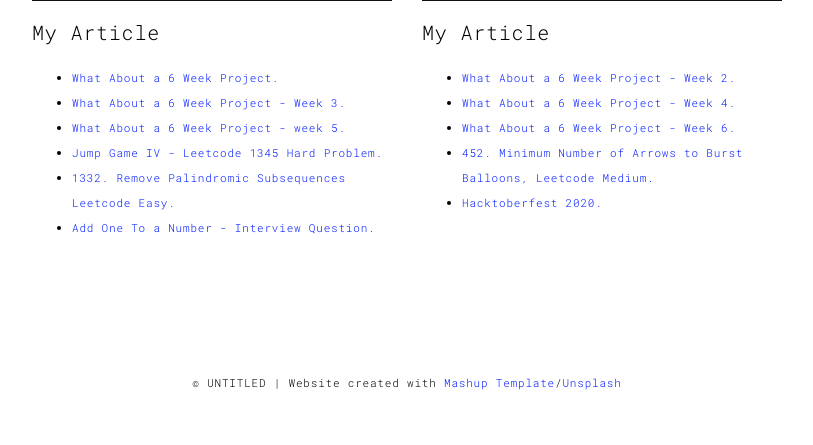
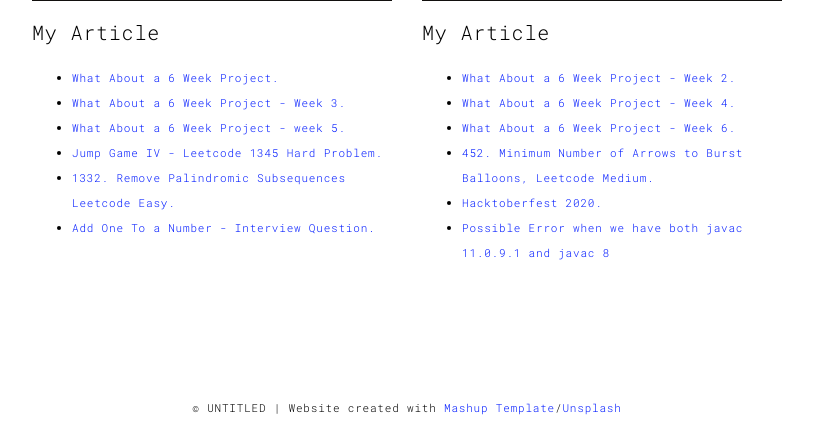
Before and after one commit to Rohithv07/PORTFO, a Flask app: template templates/work6.html in a window 1280 px wide. Shown: the part 844-1289 px from the top of the page, without its empty margins (233-1046 px from the left). Before the commit the page ends 1234 px from the top, so only its background shows below. Run offline with Flask 2, Linux system fonts and the light colour scheme; the template is opened without the code that fills it, so the values that code supplies are empty.

Commit message:
Added a block about an error

```diff
--- a/templates/work6.html
+++ b/templates/work6.html
@@ -98,6 +98,7 @@
                 <li><a href = "https://medium.com/@rohithv63/what-about-a-6-week-machine-learning-project-be0e7f205888?source=friends_link&sk=eb0b492f8d13e52b02800f7023dd7e3b">What About a 6 Week Project - Week 6.</a></li>
                 <li><a href = "https://dev.to/rohithv07/452-minimum-number-of-arrows-to-burst-balloons-medium-17ec">452. Minimum Number of Arrows to Burst Balloons, Leetcode Medium.</a></li>
                 <li><a href = "https://dev.to/rohithv07/hacktoberfest-2020-1cmb">Hacktoberfest 2020.</a></li>
+                <li><a href = "https://dev.to/rohithv07/possible-error-when-we-have-both-javac-11-0-9-1-and-javac-8-29b5"> Possible Error when we have both javac 11.0.9.1 and javac 8</a></li>
 
               </ul>
           </div>
```
